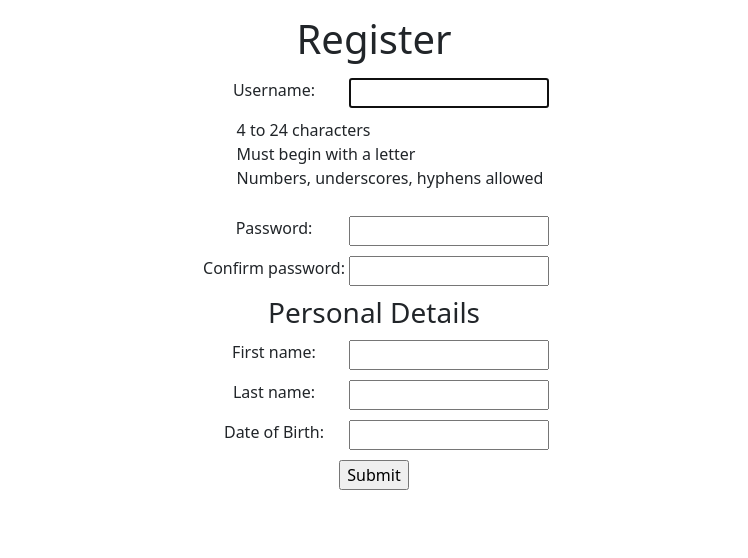
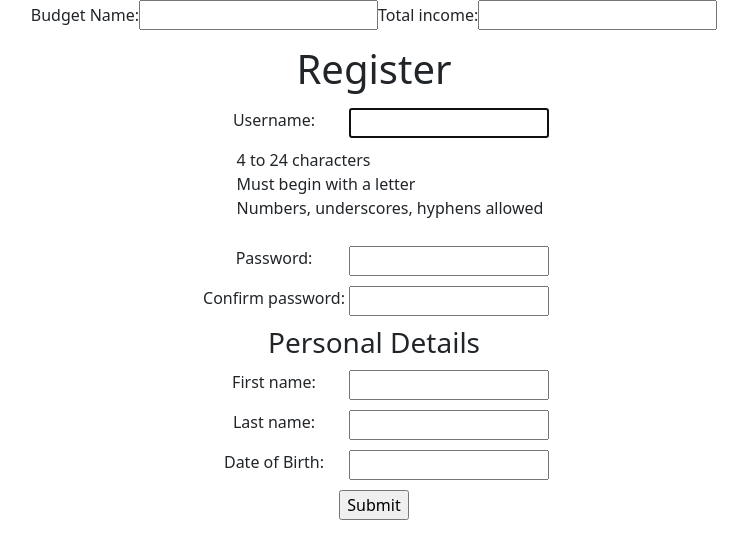
Before and after one commit to matt-b1/Personal-Budget-Pt2, a React (Create React App) app: page /register in a window 1280 px wide. Shown: the top 558 px of the page, without its empty margins (266-1014 px from the left). Built offline with nearby package versions, Linux system fonts and the light colour scheme; no server answers.

Commit message:
work on routing and budget form

```diff
--- a/src/App.js
+++ b/src/App.js
@@ -1,15 +1,22 @@
 import React from 'react';
+import { useContext } from 'react';
 import { Routes, Route, Navigate } from 'react-router-dom';
 import { Register, Login, Budget } from './Pages';
 
+import AuthContext from './Api/context/AuthProvider';
+
 function App() {
+
+  const { auth } = useContext(AuthContext);
+
+  //console.log(auth.user);
 
   return (
     <div className="App">
       <Routes>
-        <Route path='/' element={ <Navigate to='/login'/> }></Route>
-        <Route path='/register' element={<Register />}/>
-        <Route path='/login' element={<Login />}/>
+        <Route path='/' element={<Navigate to='/login'/>}></Route>
+        <Route path='/register' element={!auth.user ? (<Register />) : (<Navigate replace to='/budget'/>)}/>
+        <Route path='/login' element={!auth.user ? (<Login />) : (<Navigate replace to='/budget'/>)}/>
         <Route path='/budget' element={<Budget />}/>
       </Routes>
     </div>
--- a/src/Components/BudgetingForm/index.js
+++ b/src/Components/BudgetingForm/index.js
@@ -1,5 +1,22 @@
+import { useState } from "react"
+
 export const BudgetingForm = () => {
+
+    const [budgetName, setBudgetName] = useState();
+
+
     return (
-        <></>
+        <div id="budgetForm">
+            <form>
+                <label>Budget Name:
+                    <input type="text" value={budgetName}></input>
+                </label>
+                <label>Total income:
+                    <input type="number"></input>
+                </label>
+
+            </form>
+        </div>
+
     )
 }
--- a/src/Features/auth/logout.js
+++ b/src/Features/auth/logout.js
@@ -1,11 +1,13 @@
 import axios from '../../Api/axios';
 
-export const logout = async() => {
+export const logout = async(setAuth, navigate) => {
     try {
         const response = await axios.get('/logout',
         {
             withCredentials: true
         });
+        setAuth({});
+        navigate('/login');
     } catch (err) {
         console.log(err);
     }
--- a/src/Features/auth/refresh.js
+++ b/src/Features/auth/refresh.js
@@ -1,7 +1,7 @@
 import axios from '../../Api/axios';
 import jwt_decode from "jwt-decode";
 
-export const refresh = async(setAuth, setLoading, navigate) => {
+export const refresh = async(setAuth, setLoading) => {
     try {
         const response = await axios.get('/refresh',
         {
@@ -15,17 +15,13 @@ export const refresh = async(setAuth, setLoading, navigate) => {
             //console.log(user);
             setAuth({user, token});
             setLoading(false);
-            navigate('/budget', { replace: true });
         } else {
             console.log('Could not find refresh token');
             setLoading(false);
-            navigate('/login', { replace: true });
         }
     } catch (err) {
         console.log(err);
         setLoading(false);
-        if (window.location.pathname === '/budget') {
-            navigate('/login', { replace: true });
+
         }
     }
-}
--- a/src/Pages/Budget/index.js
+++ b/src/Pages/Budget/index.js
@@ -6,6 +6,8 @@ import { useNavigate } from 'react-router-dom';
 import { refresh } from '../../Features/auth/refresh';
 import { logout } from '../../Features/auth/logout';
 
+import { BudgetingForm } from '../../Components';
+
 export const Budget =  () => {
     const { auth, setAuth } = useContext(AuthContext);
 
@@ -13,18 +15,21 @@ export const Budget =  () => {
 
     const navigate = useNavigate();
 
-    useEffect(() => {
-        refresh(setAuth, setLoading, navigate);
-    }, [auth, setAuth, navigate])
-
     const user = auth.user;
-
-    //console.log(auth.user);
 
     const handleLogout = (e) => {
         e.preventDefault();
-        logout();
+        logout(setAuth, navigate);
     }
+
+    useEffect(() => {
+        refresh(setAuth, setLoading);
+        if (!user) {
+            navigate('/login');
+        }
+    }, [])
+
+    //console.log(auth.user);
 
     if (loading) {
         return (
--- a/src/Pages/Login/index.js
+++ b/src/Pages/Login/index.js
@@ -30,10 +30,10 @@ export const Login = () => {
     const LOGIN_URL = '/login';
 
     useEffect(() => {
-        refresh(setAuth, setLoading, navigate);
+        refresh(setAuth, setLoading);
         userRef.current.focus();
         //console.log(auth);
-    }, [setAuth, navigate])
+    }, [])
 
     const handleSubmit = async (e) => {
         e.preventDefault();
--- a/src/Pages/Register/index.js
+++ b/src/Pages/Register/index.js
@@ -51,9 +51,9 @@ export const Register = () => {
     const [loading, setLoading] = useState(true);
 
     useEffect(() => {
-        refresh(setAuth, setLoading, navigate);
+        refresh(setAuth, setLoading);
         userRef.current.focus();
-    }, [setAuth, navigate]);
+    }, []);
 
     useEffect(() => {
         setValidUser(USER_REGEX.test(user));
```
